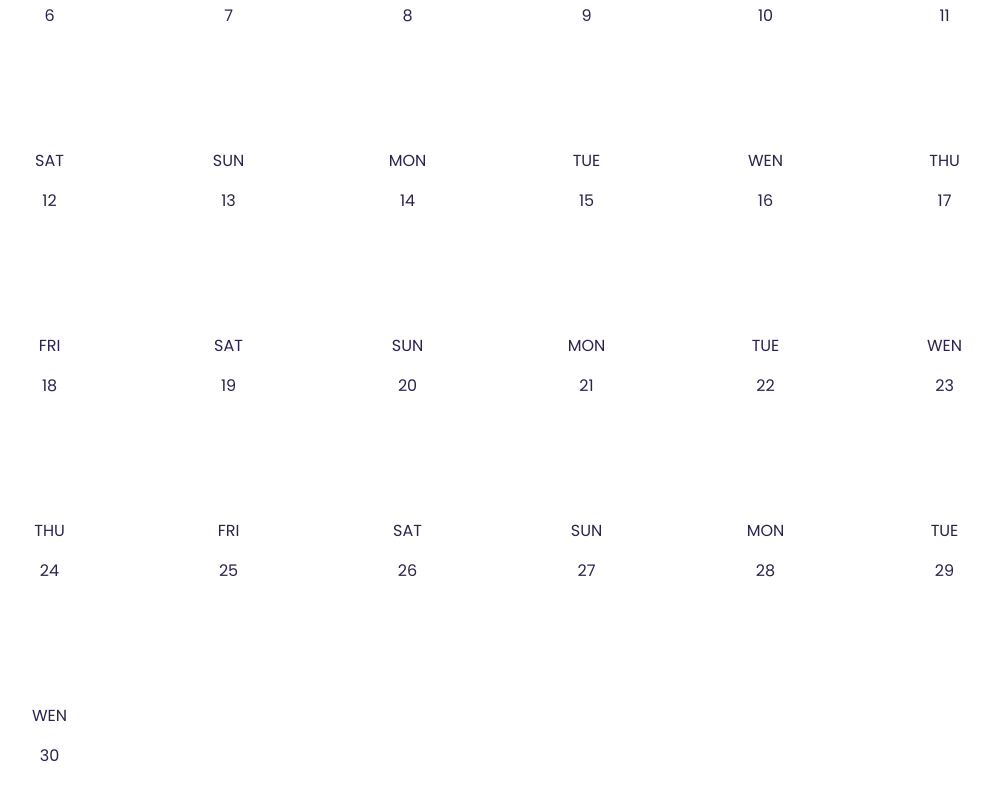
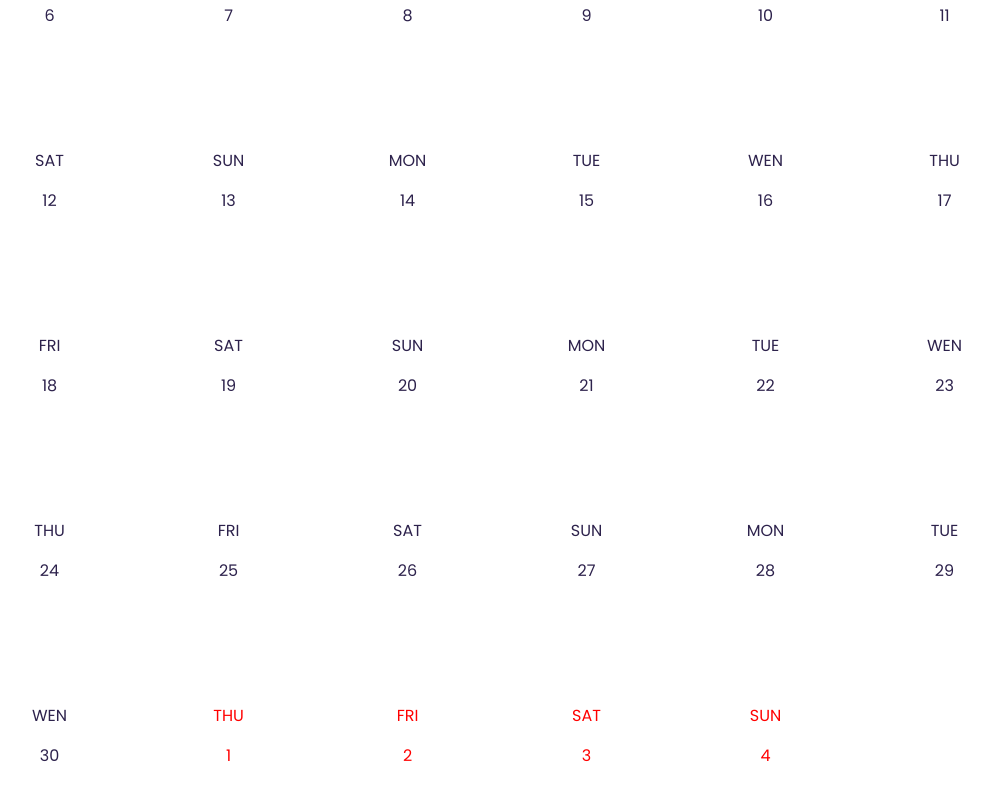
Before and after one commit to DavidVeVe/Calendar-react, a React (Vite) app: page / in a window 1280 px wide. Shown: the part 322-1122 px from the top of the page, without its empty margins (72-1064 px from the left). Built offline with nearby package versions, Linux system fonts and the light colour scheme.

Commit message:
Add nextMonthFirstDays to calendar and little refactor

```diff
--- a/src/calendar/index.jsx
+++ b/src/calendar/index.jsx
@@ -8,12 +8,20 @@ const { setNewMonth, getFormattedMonthConfig, getDaysInMonth } = helper;
 
 function Calendar({ date }) {
   const [month, setMonth] = useState(date.getMonth());
+
+  const prevMonth = month - 1;
+  const nextMonth = month + 1;
+
   const [year, setYear] = useState(date.getFullYear());
   const [currentMonthDays, setCurrentMonthDays] = useState(
     getDaysInMonth(year, month)
   );
   const [prevMonthDays, setPrevMonthDays] = useState(
-    getDaysInMonth(year, month - 1)
+    getDaysInMonth(year, prevMonth)
+  );
+
+  const [nextMonthDays, setNextMonthDays] = useState(
+    getDaysInMonth(year, nextMonth)
   );
 
   const monthSetter = (value) => {
@@ -31,6 +39,10 @@ function Calendar({ date }) {
     setPrevMonthDays(value);
   };
 
+  const nextMonthDaysSetter = (value) => {
+    setNextMonthDays(value);
+  };
+
   const setNewMonthArgs = {
     month,
     year,
@@ -38,13 +50,19 @@ function Calendar({ date }) {
     yearSetter,
     currentMonthDaysSetter,
     prevMonthDaysSetter,
+    nextMonthDaysSetter,
   };
 
   const monthFormatted = getFormattedMonthConfig(currentMonthDays, year, month);
   const prevMonthFormatted = getFormattedMonthConfig(
     prevMonthDays,
     year,
-    month - 1
+    prevMonth
+  );
+  const nextMonthFormatted = getFormattedMonthConfig(
+    nextMonthDays,
+    year,
+    nextMonth
   );
 
   return (
@@ -58,6 +76,7 @@ function Calendar({ date }) {
       <CalendarGrid
         currentMonthDays={monthFormatted}
         prevMonthDays={prevMonthFormatted}
+        nextMonthDays={nextMonthFormatted}
       />
     </>
   );
--- a/src/components/CalendarDay/index.jsx
+++ b/src/components/CalendarDay/index.jsx
@@ -1,6 +1,6 @@
 import "./calendarDay.scss";
 
-function CalendarDay({ dayNumber, dayName, isFromPrevMonth }) {
+function CalendarDay({ dayNumber, dayName, isDayDisabled }) {
   const getClassNames = (condition) => {
     const initialElementClassName = "calendar-day";
     const initialBlockClassName = "calendar-day__number";
@@ -14,7 +14,7 @@ function CalendarDay({ dayNumber, dayName, isFromPrevMonth }) {
     };
   };
 
-  const { elementClassName, blockClassName } = getClassNames(isFromPrevMonth);
+  const { elementClassName, blockClassName } = getClassNames(isDayDisabled);
 
   return (
     <div className={elementClassName}>
--- a/src/components/CalendarGrid/calendarGridHelper.js
+++ b/src/components/CalendarGrid/calendarGridHelper.js
@@ -1,28 +1,30 @@
-const getDayIndexForPrevDays = (dayIndex) => {
-  if (dayIndex === 0) {
-    dayIndex = 6;
-  } else {
-    dayIndex = dayIndex - 1;
-  }
-  return dayIndex;
+const disableDaysFromDiffMonth = (days) => {
+  return days.map((day) => {
+    return { ...day, isDayDisabled: true }; //Adds isFromPrevMonth property to handle styles
+  });
 };
 
-const getDaysForGrid = (currentMonthDays, prevMonthDays) => {
-    let { dayIndex, days } = {...currentMonthDays}
-    const prevMonthDaysCopy = {...prevMonthDays}
+/**
+ * Description: Returns array with formatted days structure in current month, including days from prev month and days from next month
+ * @param currentMonthDays
+ * @param prevMonthDays
+ * @returns {array}
+ */
+const getDaysForGrid = (currentMonthDays, prevMonthDays, nextMonthDays) => {
+  let { firstDayIndex, lastDayIndex, days } = { ...currentMonthDays };
+  const prevMonthDaysCopy = { ...prevMonthDays };
+  const nextMonthDaysCopy = { ...nextMonthDays };
+  let nextMonthFirstDays =
+    lastDayIndex === 7 ? [] : nextMonthDaysCopy.days.slice(0, lastDayIndex);
 
-  const dayIndexForPrevDays = getDayIndexForPrevDays(dayIndex);
+  const prevMonthLastDays =
+      firstDayIndex === 0
+      ? []
+      : prevMonthDaysCopy.days.slice(-firstDayIndex);
+  const prevDays = disableDaysFromDiffMonth(prevMonthLastDays);
+  const nextDays = disableDaysFromDiffMonth(nextMonthFirstDays);
 
-  if (dayIndexForPrevDays === 0) {
-    return days;
-  } else {
-    const prevMonthLastDays = prevMonthDaysCopy.days.slice(-dayIndexForPrevDays);
-    const prevMonthLastDaysFormatted = prevMonthLastDays.map((day) => {
-          return { ...day, isFromPrevMonth: true }; //adding isFromPrevMonth property to handle styles
-      })
-
-    return prevMonthLastDaysFormatted.concat(days);
-  }
+  return [...prevDays, ...days, ...nextDays];
 };
 
 export default { getDaysForGrid };
--- a/src/components/CalendarGrid/index.jsx
+++ b/src/components/CalendarGrid/index.jsx
@@ -4,20 +4,28 @@ import "./calendarGrid.scss";
 
 const { getDaysForGrid } = helper;
 
-function CalendarGrid({ currentMonthDays, prevMonthDays }) {
-  const daysForGrid = getDaysForGrid(currentMonthDays, prevMonthDays).map(
-    (day) => {
-      const { dayNumber, dayName, isFromPrevMonth } = day;
+/**
+ * @param currentMonthDays {object}
+ * @param prevMonthDays {object}
+ * @param nextMonthDays {object}
+ * @returns {JSX.Element}
+ */
+function CalendarGrid({ currentMonthDays, prevMonthDays, nextMonthDays }) {
+  const daysForGrid = getDaysForGrid(
+    currentMonthDays,
+    prevMonthDays,
+    nextMonthDays
+  ).map((day) => {
+    const { dayNumber, dayName, isDayDisabled } = day;
     return (
       <CalendarDay
         key={dayName + Math.random()}
         dayNumber={dayNumber}
         dayName={dayName}
-          isFromPrevMonth={isFromPrevMonth}
+        isDayDisabled={isDayDisabled}
       />
     );
-    }
-  );
+  });
 
   return <section className="calendar-grid">{daysForGrid}</section>;
 }
--- a/src/constants.js
+++ b/src/constants.js
@@ -37,3 +37,5 @@ export const MONTHS = [
   "November",
   "December",
 ];
+
+export const DAYS_IN_A_WEEK = 7
--- a/src/helper.js
+++ b/src/helper.js
@@ -1,27 +1,47 @@
-import { DAYS_OF_THE_WEEK, SHORT_DAYS_OF_THE_WEEK } from "./constants";
+import { DAYS_OF_THE_WEEK, DAYS_IN_A_WEEK } from "./constants";
+
+/**
+ * Description updates dayIndex to slice days array with the correct dayIndex
+ * @param dayIndex
+ * @returns {number}
+ */
+const getFirstDayInMonthIndex = (dayIndex) => {
+  if (dayIndex === 0) {
+    dayIndex = 6;
+  } else {
+    dayIndex = dayIndex - 1;
+  }
+  return dayIndex;
+};
 
 const createDate = (y, m, d) => new Date(y, m, d);
+
 const setDate = (y, m, d) => createDate(y, m, d);
+
 const setMonthName = (date) =>
   date.toLocaleString("default", { month: "long" });
+
 const setPrevMonthName = (y, m, d) =>
   createDate(y, m, d).toLocaleString("default", { month: "long" });
+
 const getDaysInMonth = (y, m) => {
   return new Date(y, m + 1, 0).getDate();
 };
+
 const getFormattedMonthConfig = (daysInCurrentMonth, y, m) => {
   return {
     days: [...Array(daysInCurrentMonth).keys()].map((day) => {
       const dayName =
-          DAYS_OF_THE_WEEK[
-              new Intl.DateTimeFormat("en-US", { weekday: "long" }).format(
-                  setDate(y, m, day + 1)
-              )
-              ];
+        DAYS_OF_THE_WEEK[
+          new Intl.DateTimeFormat("en-US", { weekday: "long" }).format(
+            setDate(y, m, day + 1)
+          )
+        ];
       return { dayNumber: day + 1, dayName };
     }),
-    dayIndex: createDate(y, m, 1).getDay()
-  }
+    firstDayIndex: getFirstDayInMonthIndex(createDate(y, m, 1).getDay()),
+    lastDayIndex: DAYS_IN_A_WEEK - createDate(y, m + 1, 0).getDay(),
+  };
 };
 
 const getNewMonthValues = (month, isNextMonth) => ({
@@ -31,24 +51,42 @@ const getNewMonthValues = (month, isNextMonth) => ({
   newMonth: isNextMonth ? (prev) => prev + 1 : (prev) => prev - 1,
   monthToGetCurrentDays: isNextMonth ? month + 1 : month - 1,
   monthToGetPrevMonthDays: isNextMonth ? month : month - 2,
+  monthToGetNextMonthDays: isNextMonth ? month + 2 : month,
 });
 
 const setNewMonth = (
-  { month, year, monthSetter, yearSetter, currentMonthDaysSetter, prevMonthDaysSetter },
+  {
+    month,
+    year,
+    monthSetter,
+    yearSetter,
+    currentMonthDaysSetter,
+    prevMonthDaysSetter,
+    nextMonthDaysSetter,
+  },
   isNextMonth
 ) => {
-  const { condition, newMonthReset, newYear, newMonth, monthToGetCurrentDays, monthToGetPrevMonthDays } =
-    getNewMonthValues(month, isNextMonth);
+  const {
+    condition,
+    newMonthReset,
+    newYear,
+    newMonth,
+    monthToGetCurrentDays,
+    monthToGetPrevMonthDays,
+    monthToGetNextMonthDays,
+  } = getNewMonthValues(month, isNextMonth);
 
   if (condition) {
     monthSetter(newMonth);
     currentMonthDaysSetter(getDaysInMonth(year, monthToGetCurrentDays));
     prevMonthDaysSetter(getDaysInMonth(year, monthToGetPrevMonthDays));
+    nextMonthDaysSetter(getDaysInMonth(year, monthToGetNextMonthDays));
   } else {
     yearSetter(newYear);
     monthSetter(newMonthReset);
     currentMonthDaysSetter(getDaysInMonth(year, monthToGetCurrentDays));
     prevMonthDaysSetter(getDaysInMonth(year, monthToGetPrevMonthDays));
+    nextMonthDaysSetter(getDaysInMonth(year, monthToGetNextMonthDays));
   }
 };
 
```
Lines whose indentation alone changed are shown as unchanged.
